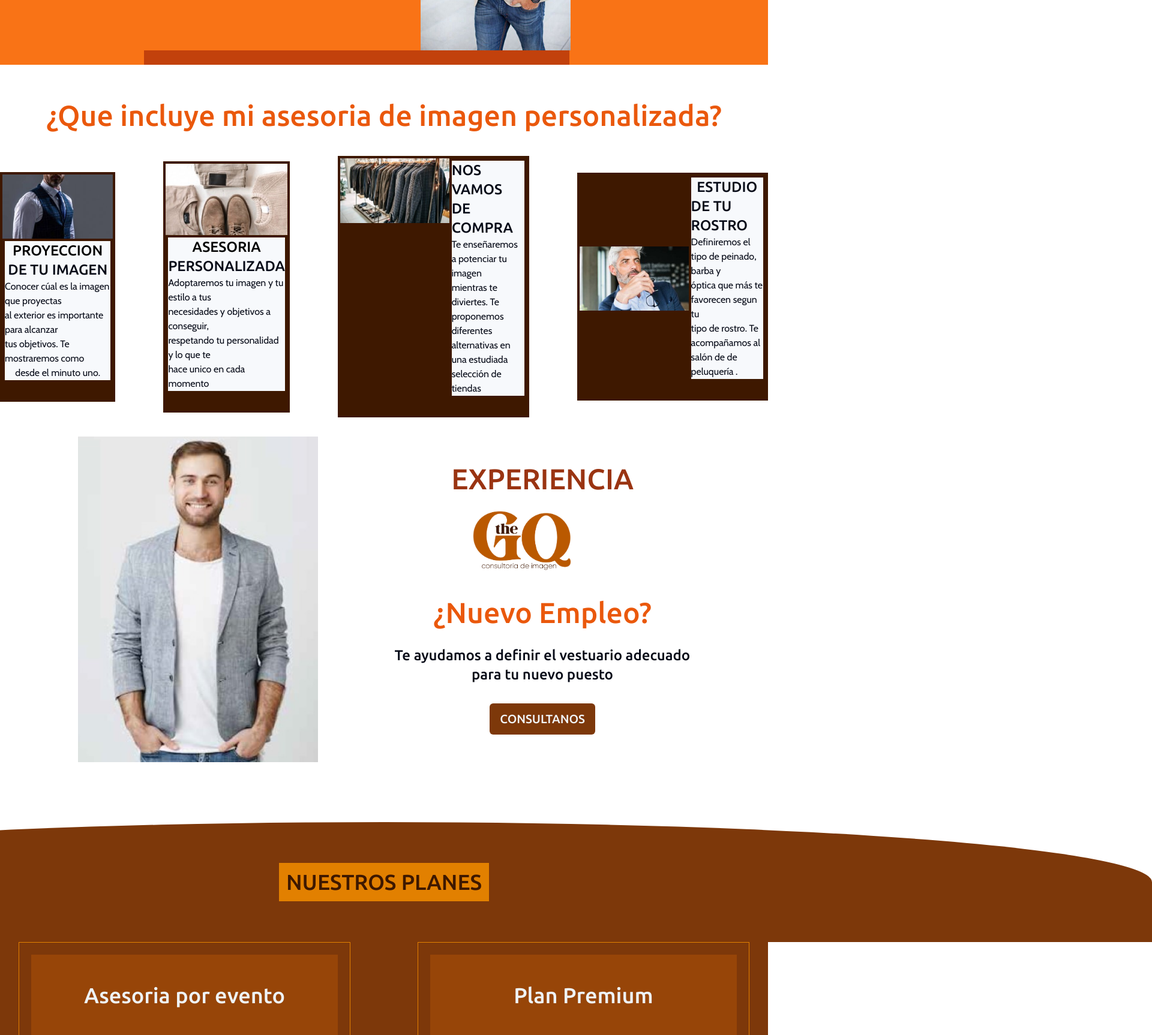
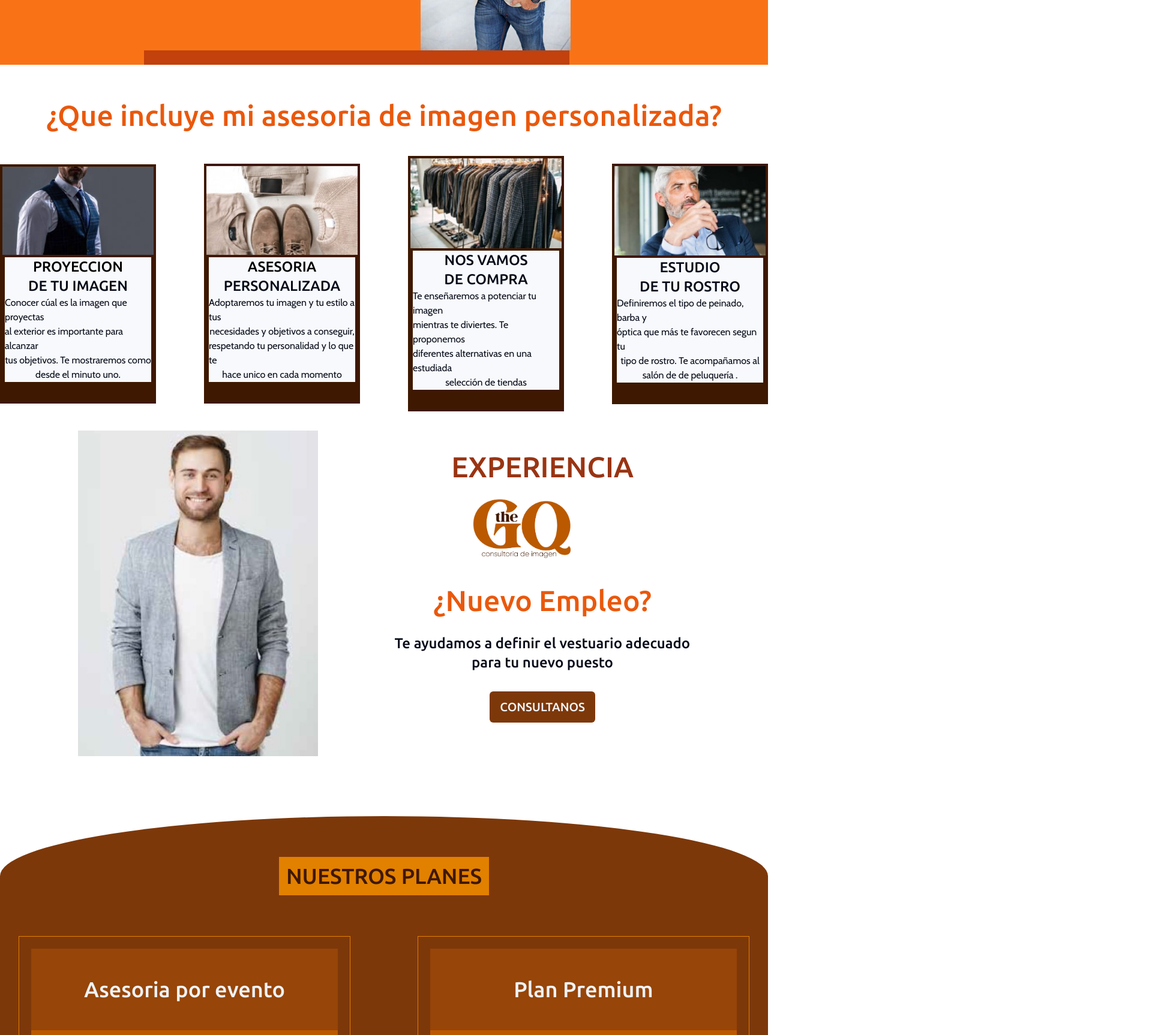
Before and after one commit to GuapoApp/guapoapp-front-next, a Next.js app: page / in a window 1280 px wide. Shown: the part 820-2546 px from the top of the page at 60% size, 1920 px wide, since content can reach past the window. Built offline with nearby package versions, Linux system fonts and the light colour scheme.

Commit message:
feat:fix responsive register

```diff
--- a/components/Contact.jsx
+++ b/components/Contact.jsx
@@ -95,7 +95,7 @@ const Register = () => {
             </label>
             <input
               className={`w-[100%] p-3 text-contrast-slateGray500 rounded-md
-                     text-xl bg-contrast-slateGray300`}
+                     text-xl bg-contrast-slateGray300 md-80 sm:w-72`}
               placeholder='Escribe tu nombre aquí'
               type='text'
               name='name'
@@ -108,7 +108,8 @@ const Register = () => {
               <Header6 text='Escribe tu email' />
             </label>
             <input
-              className={`w-full p-3 text-contrast-slateGray500 rounded-md text-xl bg-contrast-slateGray300`}
+              className={`w-full p-3 text-contrast-slateGray500 rounded-md text-xl
+                 bg-contrast-slateGray300 sm:w-72`}
               placeholder='Escribe tu email'
               type='email'
               name='email'
--- a/components/Footer.jsx
+++ b/components/Footer.jsx
@@ -6,7 +6,7 @@ export default function Footer() {
     <footer className='flex flex-cols-6 gap-20
                        justify-center items-center
                         bg-primary-brownPod900 absolute
-                       mt-[100px] ml-[-50%] h-[200px] w-[200%] rounded-t-[120%]'>
+                       mt-[100px]  h-[200px] w-[100%] rounded-t-[10%]'>
       <div className="align-top  h-32">
                       <Image
                         className='relative -mt-6'
@@ -17,8 +17,8 @@ export default function Footer() {
                        />
       </div>
 
-      <div className="align-top border-4
-                     border-primary-brownPod900 pr-20
+      <div className="align-top border-4 items-center justify-center
+                     border-primary-brownPod900
                      border-r-contrast-slateGray100 h-32 ">
 
         <ul><Link href="/"><Paragraph text="Inicio" textColor="text-slate-100" /> </Link> </ul>
--- a/components/Header4.jsx
+++ b/components/Header4.jsx
@@ -14,7 +14,9 @@ const Header4 = (props) => {
   const headerClasses = clsx({
     [props.textColor]: props.textColor,
     'text-3xl': true,
-    [props.textAlign]: props.textAlign
+    [props.textAlign]: props.textAlign,
+
+
   })
 
   return (
--- a/components/Header6.jsx
+++ b/components/Header6.jsx
@@ -10,13 +10,15 @@ const ubuntu = Ubuntu({ subsets: ['latin'], weight: '500' })
  @param: text ==> The text to be printed
  @param: textAlign ==> The alignment of the text
  @param: textWrap ==> Wrap texts if entered
+
 */
 const Header6 = (props) => {
   const headerClasses = clsx({
     [props.textColor]: props.textColor,
     [props.textAlign]: props.textAlign,
     'text-wrap': props.textWrap,
-    'text-xl': true
+    //'text-xl': true
+    'sm:text-sm md:text-xl': true
   })
 
   return (
--- a/components/sections.jsx
+++ b/components/sections.jsx
@@ -99,7 +99,7 @@ export default function Sections() {
       </div>
 
       {/*third section of landing page  */}
-      <div className='' >
+      <div className='grid grid-row  md:grid-col gap-2' >
         <div className='items-center justify-center flex flex-col mb-8 '>
         <div className='mt-8 mb-8'>
           <Header2
@@ -108,10 +108,9 @@ export default function Sections() {
           />
         </div>
 
-        <div className='flex flex-row items-center  mt-3 gap-20 '>
+        <div className='lg:flex flex-row items-center sm:grid grid-cols-2   mt-3 gap-20 '>
           {/*First card */}
-          <div
-            className='items-center justify-center  bg-primary-brownPod950 pb-7
+          <div className='items-center justify-center  bg-primary-brownPod950 pb-7
                      border-4 border-primary-brownPod950 '
           >
             <div className='w-38 pt-4 '>
@@ -124,7 +123,8 @@ export default function Sections() {
               />
             </div>
 
-            <div className='bg-contrast-slateGray50 border-4 border-primary-brownPod950 w-full  grid justify-items-center'>
+            <div className='bg-contrast-slateGray50 border-4 border-primary-brownPod950 w-full
+               grid justify-items-center'>
               <Header5 text='PROYECCION ' textColor='text-black' />
               <Header5 text='DE TU IMAGEN ' />
               <Paragraph text='Conocer cúal es la imagen que proyectas' />
@@ -135,8 +135,7 @@ export default function Sections() {
           </div>
 
           {/*Second Card*/}
-          <div
-            className='items-center justify-center
+          <div className='items-center justify-center
                        bg-primary-brownPod950 pb-7
                      border-4 border-primary-brownPod950'
           >
@@ -149,8 +148,9 @@ export default function Sections() {
                 height={1000}
               />
             </div>
-            <div></div>
-            <div className='bg-contrast-slateGray50 border-4 border-primary-brownPod950  grid justify-items-center'>
+
+            <div className='bg-contrast-slateGray50 border-4 border-primary-brownPod950
+            grid justify-items-center'>
               <Header5 text='ASESORIA ' textColor='text-black' />
               <Header5 text='PERSONALIZADA ' />
               <Paragraph text='Adoptaremos tu imagen y tu estilo a tus ' />
@@ -160,11 +160,10 @@ export default function Sections() {
             </div>
           </div>
           {/*Third Card*/}
-          <div
-            className='lg:flex hidden bg-primary-brownPod950
-                      border-4 border-primary-brownPod950 pb-7'
+          <div className=' bg-primary-brownPod950
+                       border-4 border-primary-brownPod950 pb-7'
           >
-            <div className=' w-38 pt-4'>
+            <div className='w-38 pt-4'>
               <Image
                 className=''
                 src='/assets/images/T3.jpg'
@@ -174,7 +173,7 @@ export default function Sections() {
               />
             </div>
 
-            <div className='  bg-contrast-slateGray50 border-4 border-primary-brownPod950 grid justify-items-center '>
+            <div className='  bg-contrast-slateGray50 border-4 border-primary-brownPod950 grid justify-items-center  '>
               <Header5 text='NOS VAMOS ' />
               <Header5 text='DE COMPRA' />
               <Paragraph text='Te enseñaremos a potenciar tu imagen' />
@@ -184,7 +183,7 @@ export default function Sections() {
             </div>
           </div>
           {/*Fourth Card*/}
-          <div className=' lg:flex hidden items-center justify-center
+          <div className='lg:items-center justify-center
                       border-4 border-primary-brownPod950 bg-primary-brownPod950 pb-7'
           >
             <div className='w-38 pt-4'>
@@ -197,7 +196,7 @@ export default function Sections() {
               />
             </div>
             <div
-              className='bg-contrast-slateGray50 border-4 border-primary-brownPod950
+              className='bg-contrast-slateGray50  border-4 border-primary-brownPod950
              grid justify-items-center'
             >
               <Header5 text='ESTUDIO ' />
@@ -214,8 +213,7 @@ export default function Sections() {
 
       {/*Fourth section of landing page */}
       <div  className='items-center justify-center
-    flex flex-row gap-32'
-      >
+    flex flex-row gap-32' >
         <div>
           <div className='lg:flex hidden flex-row w-38 pt-4'>
             <Image
@@ -257,7 +255,7 @@ export default function Sections() {
               textAlign='center'
             />
             <Header5 text='para tu nuevo puesto' textAlign='center' />
-            <button className='mt-8 bg-primary-brownPod900 pt-3 pb-3 pl-3 pr-3 w-44 rounded-md'>
+            <button className='mt-8 bg-primary-brownPod900 pt-3 pb-3 sm:mb-5 pl-3 pr-3 w-44 rounded-md'>
               {' '}
               <Header6 text='CONSULTANOS' textColor='text-slate-100' />{' '}
             </button>
@@ -267,11 +265,11 @@ export default function Sections() {
 
       {/* fifth section*/}
 
-      <div className='flex flex-cols-6 gap-20
+      <div className='lg:flex hidden flex-cols-6 gap-20
         justify-center items-center
         bg-primary-brownPod900
-        mt-[100px] ml-[-50%] h-[200px] w-[200%] rounded-t-[120%]'>
-           <div className='bg-primary-brownPod600 p-3'>
+        mt-[100px]  h-[200px] w-[100%] rounded-t-[200%] sm:hidden'>
+           <div className='bg-primary-brownPod600 p-3 items-center justify-center '>
               <Header3 text="NUESTROS PLANES" textColor="text-primary-brownPod950" />
           </div>
       </div>
@@ -280,7 +278,7 @@ export default function Sections() {
           justify-center  gap-28 bg-primary-brownPod900'>
   {/* Columna izquierda*/}
   <div className='border border-primary-brownPod600 p-5' >
-     {/*Titulo */}
+     {/*Titulo */}{}
     <div className='bg-primary-brownPod800 text-center p-12'>
       <Header3 text="Asesoria por evento" textColor= "text-contrast-slateGray100" />
       </div>
--- a/pages/register/consultant.jsx
+++ b/pages/register/consultant.jsx
@@ -70,7 +70,7 @@ const ConsultantRegister = () => {
   return (
     <MainDashboardFrame footerColor='bg-primary-brownPod600'>
       {/*Seccion Principal */}
-      <div className='flex flex-col w-[70%] h-[70%] shadow-2xl'>
+      <div className='flex flex-col  w-[70%] h-[70%] shadow-2xl'>
         <div className='h-1/4 flex justify-center'>
           <Image
             src='/assets/logos/logo-naranja.png'
@@ -105,6 +105,9 @@ const ConsultantRegister = () => {
               />
             </div>
           </div>
+
+{/* */}
+
           <div className='w-1/3 h-full flex flex-col px-20 justify-center gap-4'>
             <div className='flex flex-col gap-3'>
               <Header4
```
Also changed, not shown: pages/register/index.jsx (+17 -11 lines).
